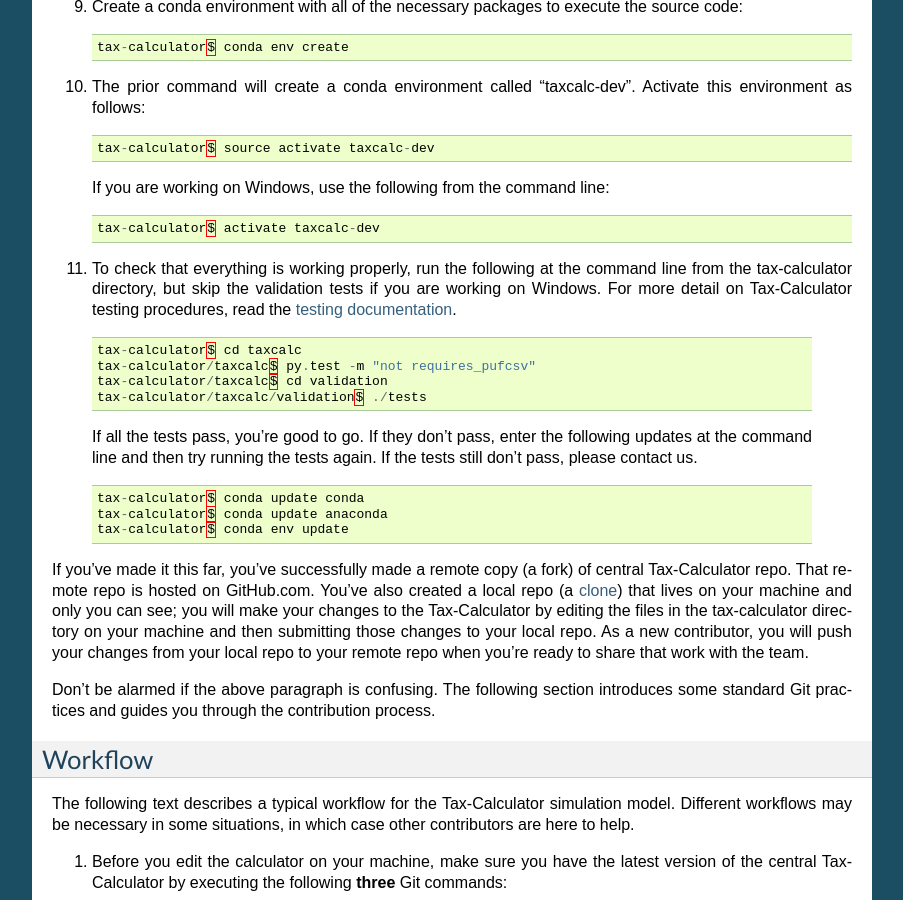
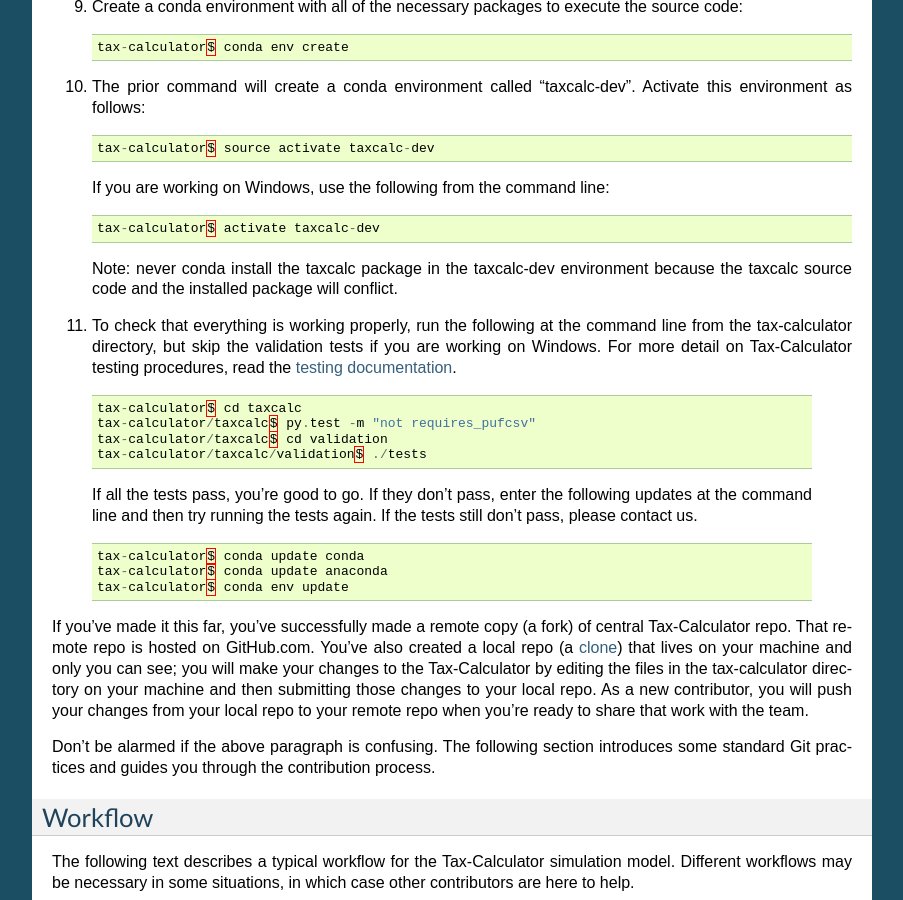
Before and after one commit to PSLmodels/Tax-Calculator, a Sphinx documentation site: the page built from docs/source/contributor_guide.rst, in a window 1280 px wide and 900 px high, scrolled down 1024 px. Shown: the whole window, without its empty margins (198-1101 px from the left). Built offline with Sphinx 7.4.7, drawn with Linux system fonts in a browser that asks for light colours; formulas are drawn with MathJax 3.

Commit message:
do not install taxcalc package in taxcalc-dev env

```diff
--- a/docs/source/contributor_guide.rst
+++ b/docs/source/contributor_guide.rst
@@ -85,6 +85,10 @@
     .. code-block:: python
 
        tax-calculator$ activate taxcalc-dev
+
+    Note: never conda install the taxcalc package in the taxcalc-dev
+    environment because the taxcalc source code and the installed package
+    will conflict.
 
 11. To check that everything is working properly, run the following at
     the command line from the tax-calculator directory, but skip the
```
